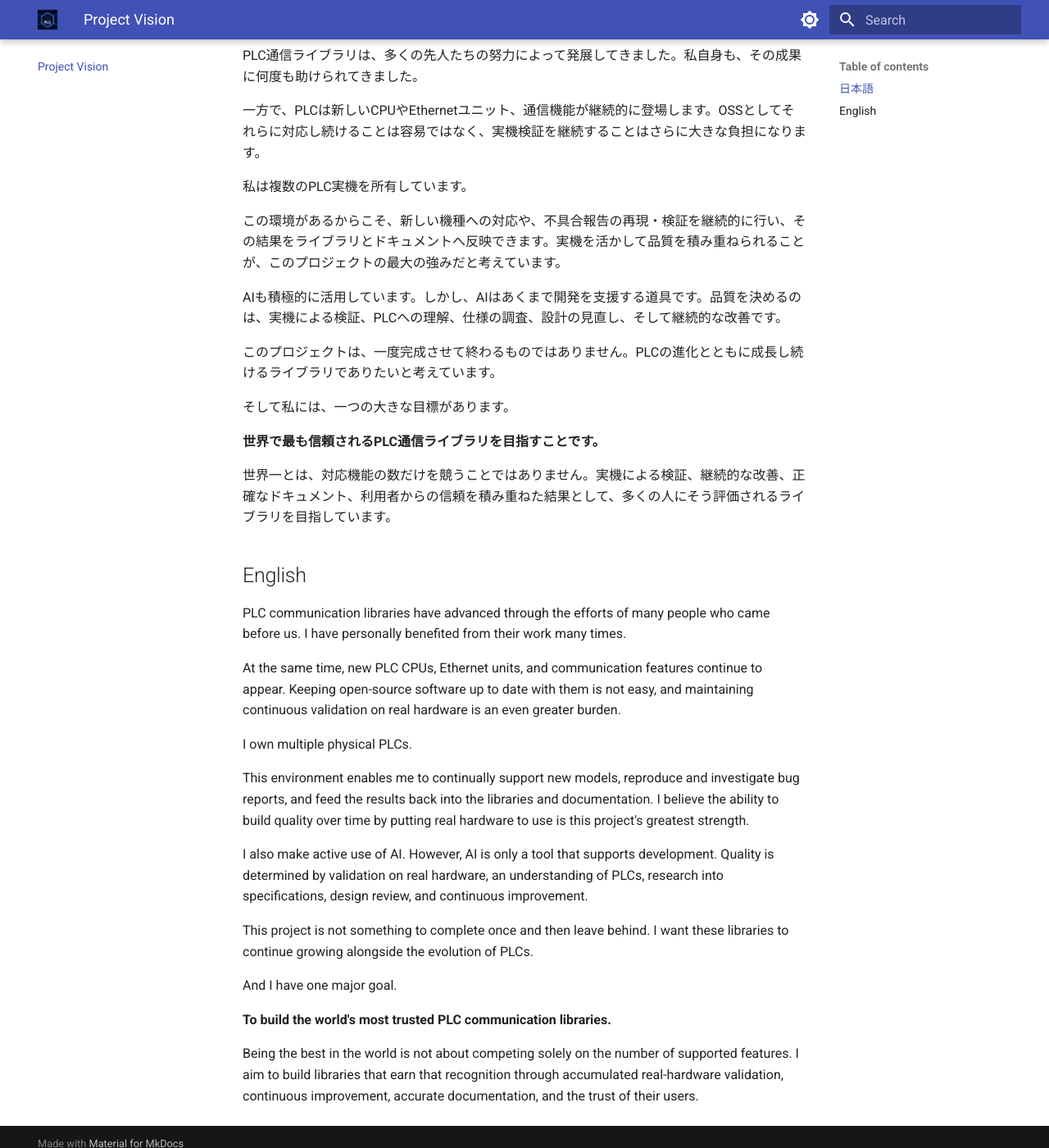
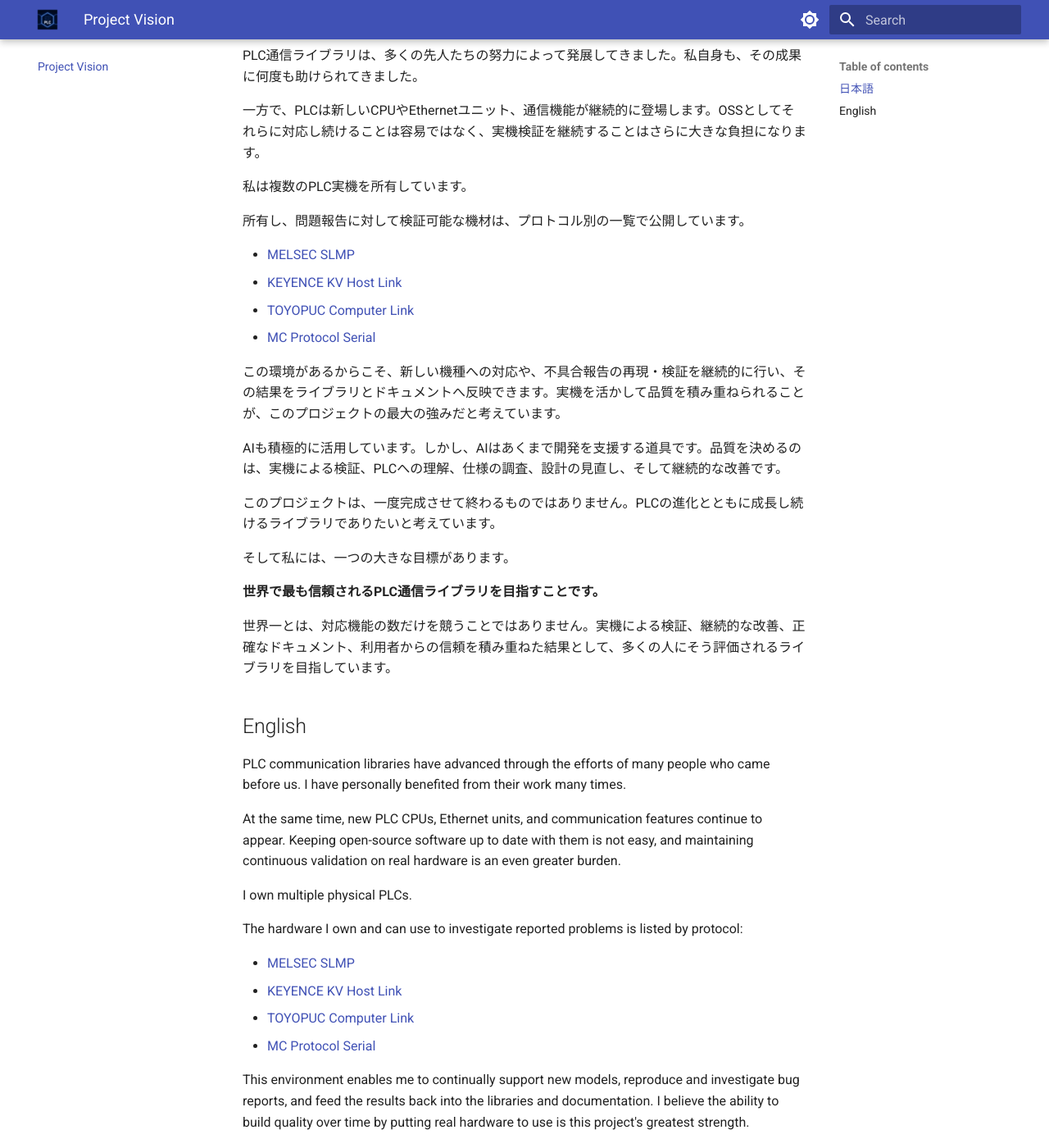
Before and after one commit to fa-yoshinobu/plc-comm-docs-site, an MkDocs documentation site: the page built from docs/project-vision.md, in a window 1280 px wide and 1400 px high, scrolled down 265 px. Shown: the whole window at 82% size. Built offline with MkDocs 1.6.1 and Material for MkDocs 9.7.7, drawn with Linux system fonts in a browser that asks for light colours.

Commit message:
Link project vision to hardware inventories

```diff
--- a/docs/project-vision.md
+++ b/docs/project-vision.md
@@ -7,6 +7,13 @@ PLC通信ライブラリは、多くの先人たちの努力によって発展
 一方で、PLCは新しいCPUやEthernetユニット、通信機能が継続的に登場します。OSSとしてそれらに対応し続けることは容易ではなく、実機検証を継続することはさらに大きな負担になります。
 
 私は複数のPLC実機を所有しています。
+
+所有し、問題報告に対して検証可能な機材は、プロトコル別の一覧で公開しています。
+
+- [MELSEC SLMP](https://github.com/fa-yoshinobu/plc-comm-slmp-profiles#verified-hardware-available-for-validation)
+- [KEYENCE KV Host Link](https://github.com/fa-yoshinobu/plc-comm-hostlink-profiles#verified-hardware-available-for-validation)
+- [TOYOPUC Computer Link](https://github.com/fa-yoshinobu/plc-comm-computerlink-profiles#verified-hardware-available-for-validation)
+- [MC Protocol Serial](https://github.com/fa-yoshinobu/plc-comm-mcprotocol-serial-cpp/blob/main/docsrc/user/PROFILES.md#verified-hardware-available-for-validation)
 
 この環境があるからこそ、新しい機種への対応や、不具合報告の再現・検証を継続的に行い、その結果をライブラリとドキュメントへ反映できます。実機を活かして品質を積み重ねられることが、このプロジェクトの最大の強みだと考えています。
 
@@ -28,6 +35,14 @@ At the same time, new PLC CPUs, Ethernet units, and communication features conti
 
 I own multiple physical PLCs.
 
+The hardware I own and can use to investigate reported problems is listed by
+protocol:
+
+- [MELSEC SLMP](https://github.com/fa-yoshinobu/plc-comm-slmp-profiles#verified-hardware-available-for-validation)
+- [KEYENCE KV Host Link](https://github.com/fa-yoshinobu/plc-comm-hostlink-profiles#verified-hardware-available-for-validation)
+- [TOYOPUC Computer Link](https://github.com/fa-yoshinobu/plc-comm-computerlink-profiles#verified-hardware-available-for-validation)
+- [MC Protocol Serial](https://github.com/fa-yoshinobu/plc-comm-mcprotocol-serial-cpp/blob/main/docsrc/user/PROFILES.md#verified-hardware-available-for-validation)
+
 This environment enables me to continually support new models, reproduce and investigate bug reports, and feed the results back into the libraries and documentation. I believe the ability to build quality over time by putting real hardware to use is this project's greatest strength.
 
 I also make active use of AI. However, AI is only a tool that supports development. Quality is determined by validation on real hardware, an understanding of PLCs, research into specifications, design review, and continuous improvement.
```
